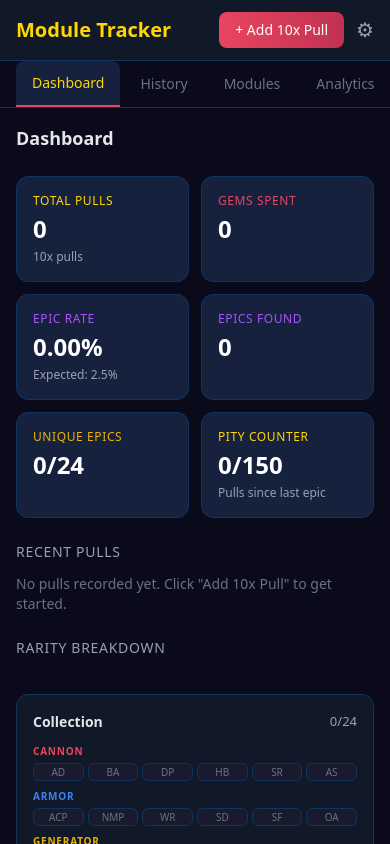
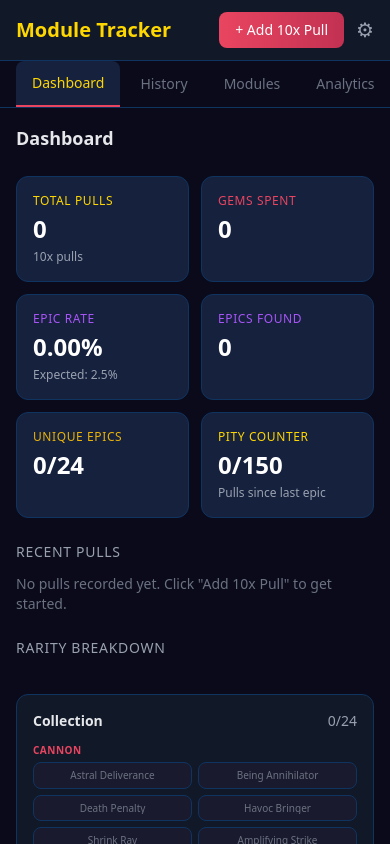
Before and after one commit to petethered/moduletracker, a React (Vite) app: page / in a window 390 px wide. Shown: the top 844 px of the page. Built offline with nearby package versions, Linux system fonts and the light colour scheme.

Commit message:
feat: show full module names in collection grid with responsive font sizes

```diff
--- a/src/features/dashboard/ModuleCollectionGrid.tsx
+++ b/src/features/dashboard/ModuleCollectionGrid.tsx
@@ -12,16 +12,6 @@ const TYPE_COLORS: Record<string, string> = {
 
 const TYPE_ORDER = ["cannon", "armor", "generator", "core"] as const;
 
-/** Abbreviate a module name to 2-4 chars for compact display */
-function abbrev(name: string): string {
-  const words = name.split(/[\s-]+/);
-  if (words.length === 1) return name.slice(0, 4);
-  if (words.length >= 2 && words[0].length + words[1].length <= 5) {
-    return (words[0].slice(0, 2) + words[1].slice(0, 2)).toUpperCase();
-  }
-  return words.map((w) => w[0]).join("").toUpperCase().slice(0, 4);
-}
-
 export function ModuleCollectionGrid() {
   const pulls = useStore((s) => s.pulls);
   const moduleProgress = useStore((s) => s.moduleProgress);
@@ -30,53 +20,27 @@ export function ModuleCollectionGrid() {
   const totalCount = MODULES.length;
 
   return (
-    <div
-      style={{
-        backgroundColor: "var(--color-navy-800)",
-        borderRadius: 12,
-        padding: 16,
-        border: "1px solid var(--color-navy-500)",
-      }}
-    >
-      <div
-        style={{
-          display: "flex",
-          justifyContent: "space-between",
-          alignItems: "center",
-          marginBottom: 12,
-        }}
-      >
-        <span style={{ fontWeight: 600, fontSize: 14 }}>Collection</span>
-        <span style={{ fontSize: 13, color: "#9ca3af" }}>
+    <div className="bg-[var(--color-navy-800)] rounded-xl p-4 border border-[var(--color-navy-500)]">
+      <div className="flex justify-between items-center mb-3">
+        <span className="font-semibold text-sm">Collection</span>
+        <span className="text-sm text-gray-400">
           {foundCount}/{totalCount}
         </span>
       </div>
 
-      <div style={{ display: "flex", flexDirection: "column", gap: 8 }}>
+      <div className="flex flex-col gap-3">
         {TYPE_ORDER.map((type) => {
           const typeColor = TYPE_COLORS[type];
           const modules = MODULES_BY_TYPE[type];
           return (
             <div key={type}>
               <div
-                style={{
-                  fontSize: 10,
-                  textTransform: "uppercase",
-                  letterSpacing: "0.08em",
-                  color: typeColor,
-                  marginBottom: 4,
-                  fontWeight: 600,
-                }}
+                className="text-[10px] uppercase tracking-wider font-semibold mb-1"
+                style={{ color: typeColor }}
               >
                 {type}
               </div>
-              <div
-                style={{
-                  display: "grid",
-                  gridTemplateColumns: "repeat(6, 1fr)",
-                  gap: 4,
-                }}
-              >
+              <div className="grid grid-cols-2 sm:grid-cols-3 md:grid-cols-6 gap-1.5">
                 {modules.map((mod) => {
                   const found = (counts[mod.id] || 0) > 0;
                   const progress = moduleProgress[mod.id];
@@ -96,36 +60,25 @@ export function ModuleCollectionGrid() {
                     <div
                       key={mod.id}
                       title={`${mod.name}${rarity ? ` (${rarity})` : ""}`}
+                      className="rounded-lg text-center select-none px-1.5 py-1.5"
                       style={{
-                        padding: "2px 4px",
-                        borderRadius: 6,
-                        fontSize: 9,
-                        fontWeight: 500,
-                        textAlign: "center",
-                        overflow: "hidden",
-                        whiteSpace: "nowrap",
-                        textOverflow: "ellipsis",
                         backgroundColor: bgColor,
                         border: `1px solid ${borderColor}`,
                         color: displayColor,
-                        cursor: "default",
-                        userSelect: "none",
-                        lineHeight: 1.2,
                       }}
                     >
-                      <div style={{ fontSize: 10 }}>{abbrev(mod.name)}</div>
+                      <div className="text-[10px] sm:text-[11px] md:text-xs font-medium leading-tight truncate">
+                        {mod.name}
+                      </div>
                       {rarity ? (
                         <div
-                          style={{
-                            fontSize: 8,
-                            color: rarityColor,
-                            fontWeight: 600,
-                          }}
+                          className="text-[8px] sm:text-[9px] md:text-[10px] font-semibold mt-0.5"
+                          style={{ color: rarityColor }}
                         >
                           {rarity}
                         </div>
                       ) : found ? (
-                        <div style={{ fontSize: 8, color: "#6b7280" }}>
+                        <div className="text-[8px] sm:text-[9px] md:text-[10px] text-gray-500 mt-0.5">
                           epic
                         </div>
                       ) : null}
```
Also changed, not shown: 2 other files (tests, documents, lock files or other folders).
